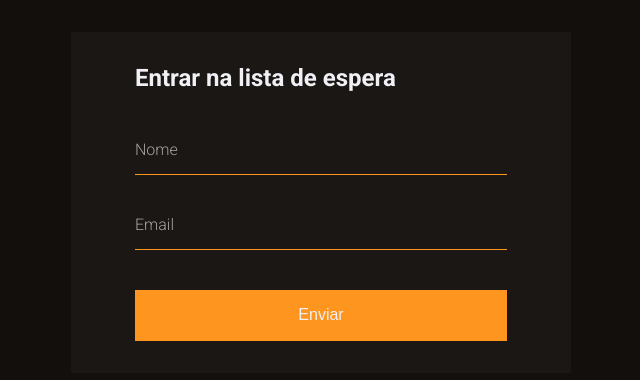
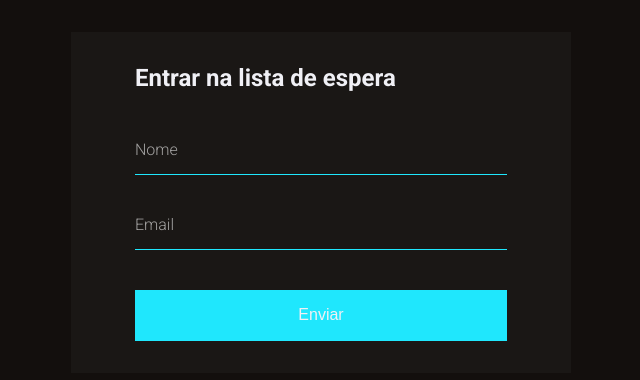
Before and after one commit to LuisRuediger/Form-Validation, a plain HTML site: page index.html in a window 1280 px wide. Shown: the whole page, without its empty margins (319-959 px from the left). Drawn offline with Linux system fonts and the light colour scheme.

Commit message:
Change buttom color

```diff
--- a/style.css
+++ b/style.css
@@ -1,5 +1,5 @@
 :root {
-  --primary-color: #fd951f;
+  --primary-color: #1fe7fd;
   --background-color: #130f0d;
   --text-color: #f0f0f5;
   --light-color: rgba (255, 255, 255, 0.04);
@@ -37,8 +37,6 @@ form {
 
   display: flex;
   flex-direction: column;
-
-  animation: fade 1s;
 }
 
 form h2 {
```
